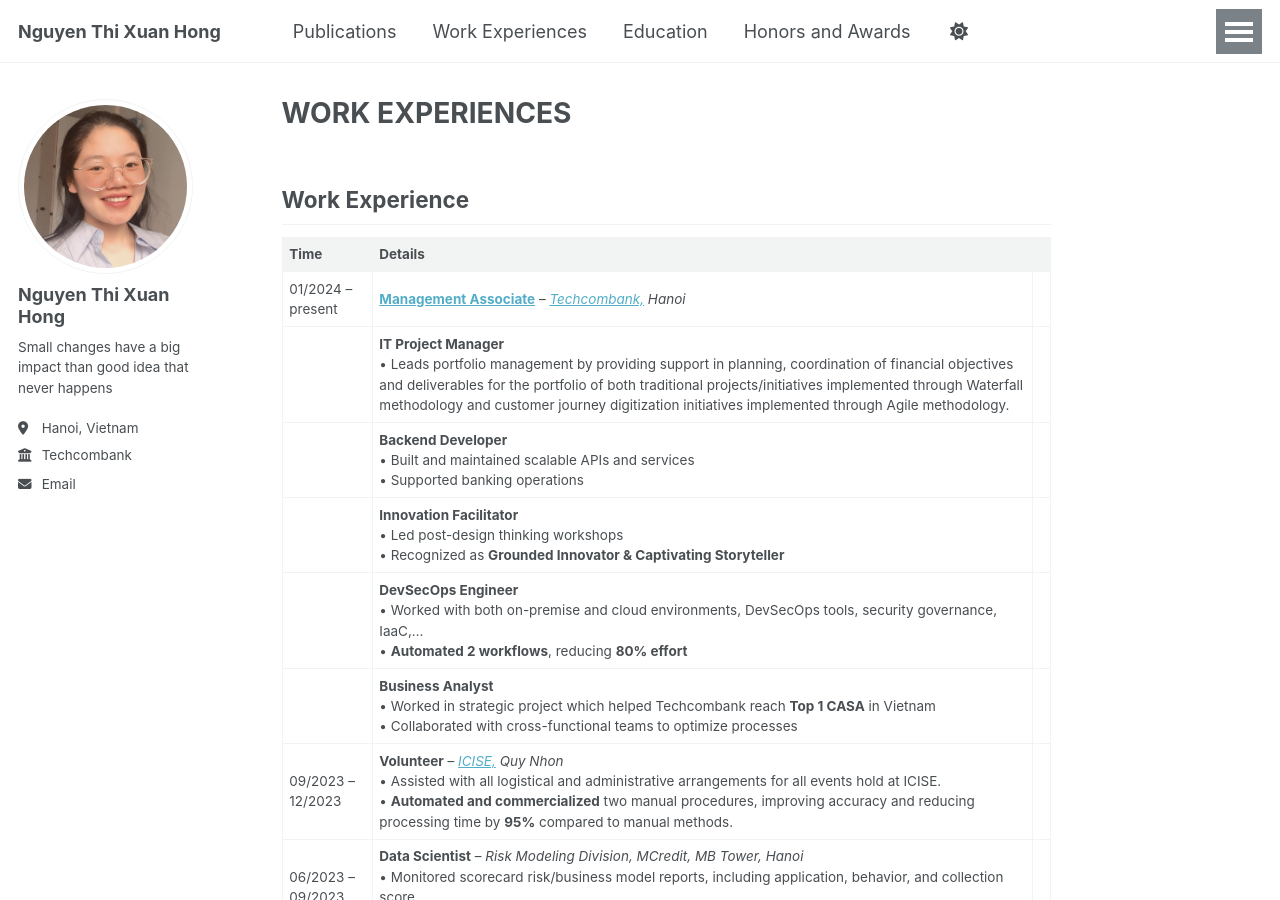
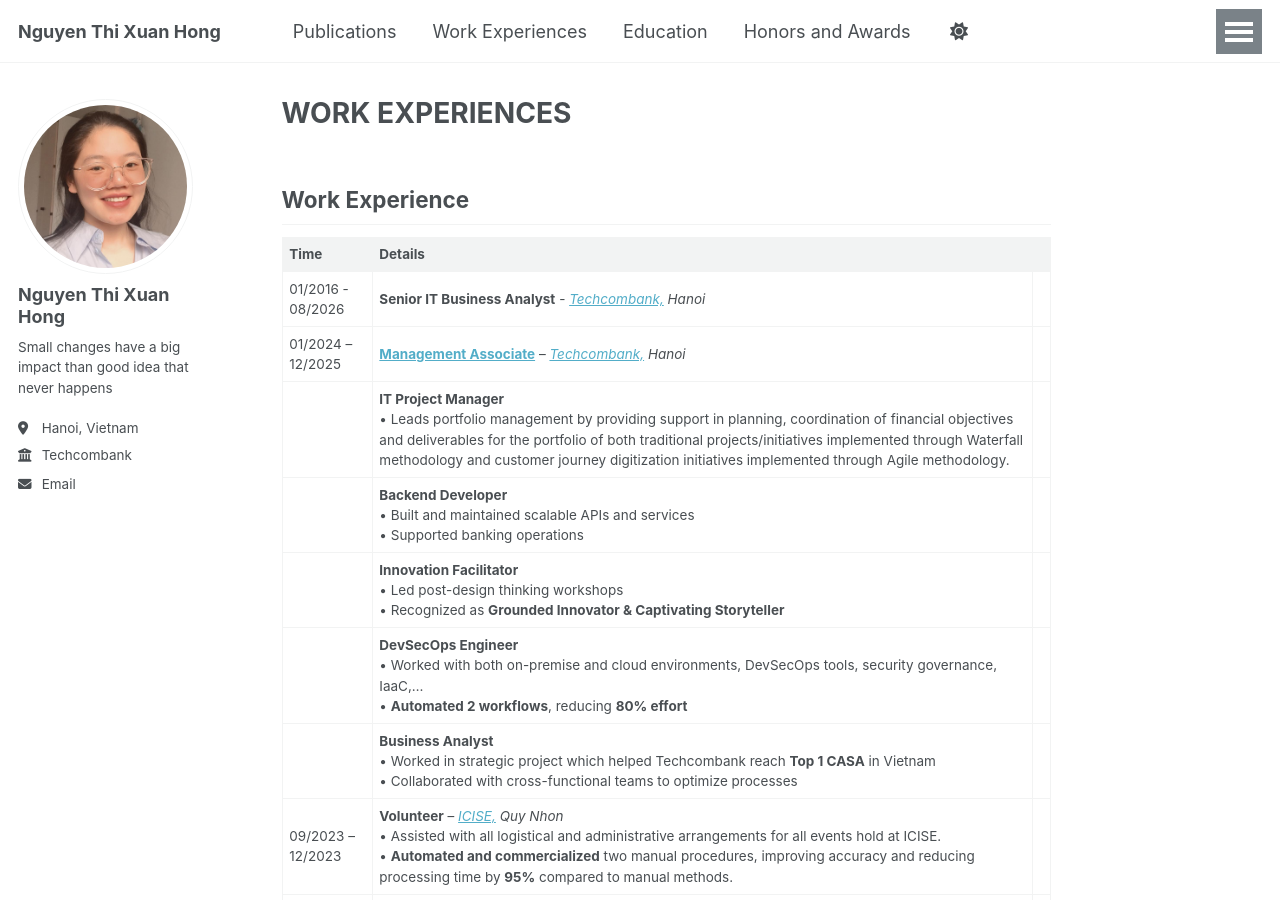
Before and after one commit to nguyenthixuanhong/nguyenthixuanhong.github.io, a Jekyll site: the page built from _pages/experiences.md, in a window 1280 px wide and 900 px high. Built offline with Jekyll 4.4.1, drawn with Linux system fonts in a browser that asks for light colours; a script that is not in the unit is left out.

Commit message:
Update experiences.md

```diff
--- a/_pages/experiences.md
+++ b/_pages/experiences.md
@@ -9,7 +9,8 @@ author_profile: true
 
 | Time              | Details                                                                                                                                                                                                                                                                                                                                   |
 |-------------------|-------------------------------------------------------------------------------------------------------------------------------------------------------------------------------------------------------------------------------------------------------------------------------------------------------------------------------------------|
-| 01/2024 – present | **[Management Associate](https://tuyendung.techcombankjobs.com/techdata)** – *[Techcombank,](https://techcombank.com/) Hanoi*                                                                                                                                                                                                             |
+| 01/2016 - 08/2026 | **Senior IT Business Analyst** - *[Techcombank,](https://techcombank.com/) Hanoi*
+| 01/2024 – 12/2025 | **[Management Associate](https://tuyendung.techcombankjobs.com/techdata)** – *[Techcombank,](https://techcombank.com/) Hanoi*                                                                                                                                                                                                             |
 |                   | **IT Project Manager** <br>• Leads portfolio management by providing support in planning, coordination of financial objectives and deliverables for the portfolio of both traditional projects/initiatives implemented through Waterfall methodology and customer journey digitization initiatives implemented through Agile methodology. |                                                                                                                                                                                                                                                                                                                                                                                                                                                                                                                        |
 |                   | **Backend Developer** <br>• Built and maintained scalable APIs and services  <br>• Supported banking operations                                                                                                                                                                                                                           |
 |                   | **Innovation Facilitator** <br>• Led post-design thinking workshops  <br>• Recognized as **Grounded Innovator & Captivating Storyteller**                                                                                                                                                                                                 |
```
